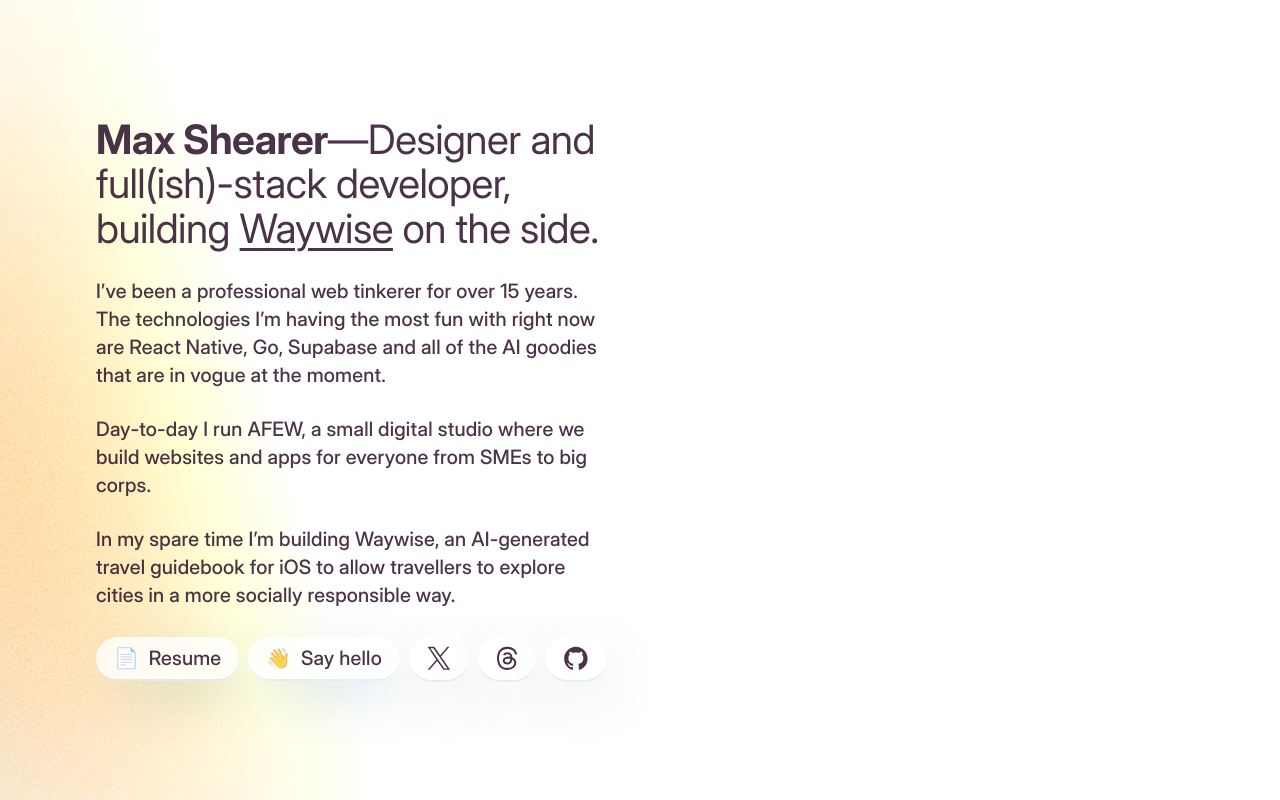
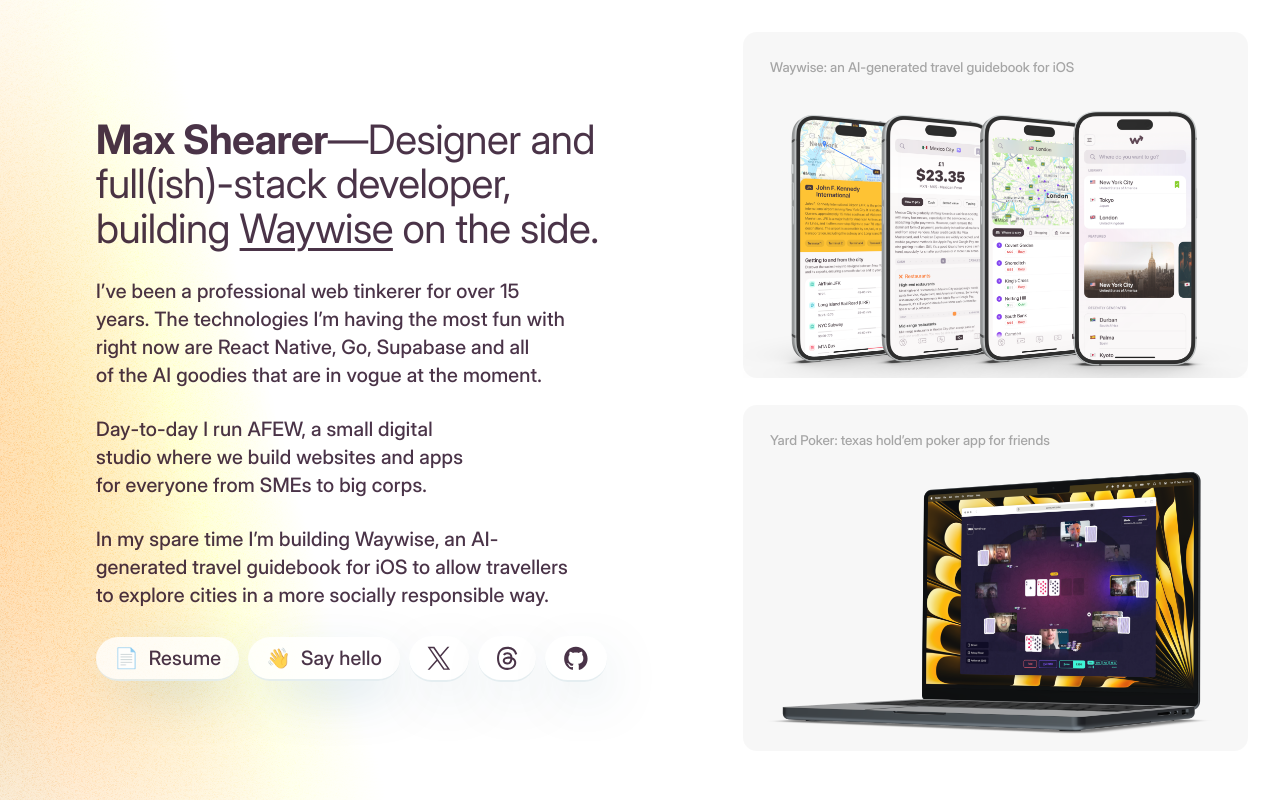
Before and after one commit to maxshearer/max.shearer.co, a Next.js app: page / in a window 1280 px wide. Built offline with nearby package versions, Linux system fonts and the light colour scheme.

Commit message:
feat: Add some work items

```diff
--- a/app/page.module.css
+++ b/app/page.module.css
@@ -25,11 +25,18 @@
   row-gap: 1.5rem;
   padding: 7.5vw;
 
+  @media (min-width: 1200px) {
+  position: sticky;
+  top: 0;
+  max-height: 100dvh;
+  }
+
   & p {
     font-size: 1.1rem;
     line-height: 1.4;
     font-weight: 500;
     letter-spacing: 0.01em;
+    text-wrap: balance;
   }
 }
 
@@ -101,7 +108,35 @@
 }
 
 .work {
+  display: flex;
+  flex-direction: column;
+  gap: 1.5rem;
+  padding: 2.5vw;
 
+  & img {
+    width: 100%;
+    height: auto;
+  }
+}
+
+.workItem {
+  background-color: rgba(0 0 0 / 0.033);
+  border-radius: 0.75rem;
+
+  & img {
+    display: block;
+  }
+}
+
+.workHeader {
+  padding-top: 1.5rem;
+  padding-inline: 1.5rem;
+
+  & p {
+    font-size: 0.75rem;
+    font-weight: 500;
+    color: rgba(0 0 0 / 0.33);
+  }
 }
 
 
--- a/app/page.tsx
+++ b/app/page.tsx
@@ -97,8 +97,7 @@
             websites and apps for everyone from SMEs to big corps.
           </p>
           <p>
-            In my spare time I&rsquo;m building{" "}
-            <Link href="https://waywi.se">Waywise</Link>, an AI-generated travel
+            In my spare time I&rsquo;m building Waywise, an AI-generated travel
             guidebook for iOS to allow travellers to explore cities in a more
             socially responsible way.
           </p>
@@ -162,7 +161,34 @@
             </ul>
           </nav>
         </main>
-        <section className={styles.work}></section>
+
+        <section className={styles.work}>
+          <div className={styles.workItem}>
+            <div className={styles.workHeader}>
+              <p>Waywise: an AI-generated travel guidebook for iOS</p>
+            </div>
+
+            <Image
+              src="/waywise.png"
+              alt="Three mobile phone mockups with Waywise travel app displayed"
+              width={1000}
+              height={600}
+            />
+          </div>
+
+          <div className={styles.workItem}>
+            <div className={styles.workHeader}>
+              <p>Yard Poker: texas hold&rsquo;em poker app for friends</p>
+            </div>
+
+            <Image
+              src="/yard-poker.png"
+              alt="Mockup of a laptop displaying the Yard Poker web app"
+              width={1000}
+              height={600}
+            />
+          </div>
+        </section>
       </div>
     </div>
   );
```
Also changed, not shown: public/waywise.png (added), public/yard-poker.png (added).
